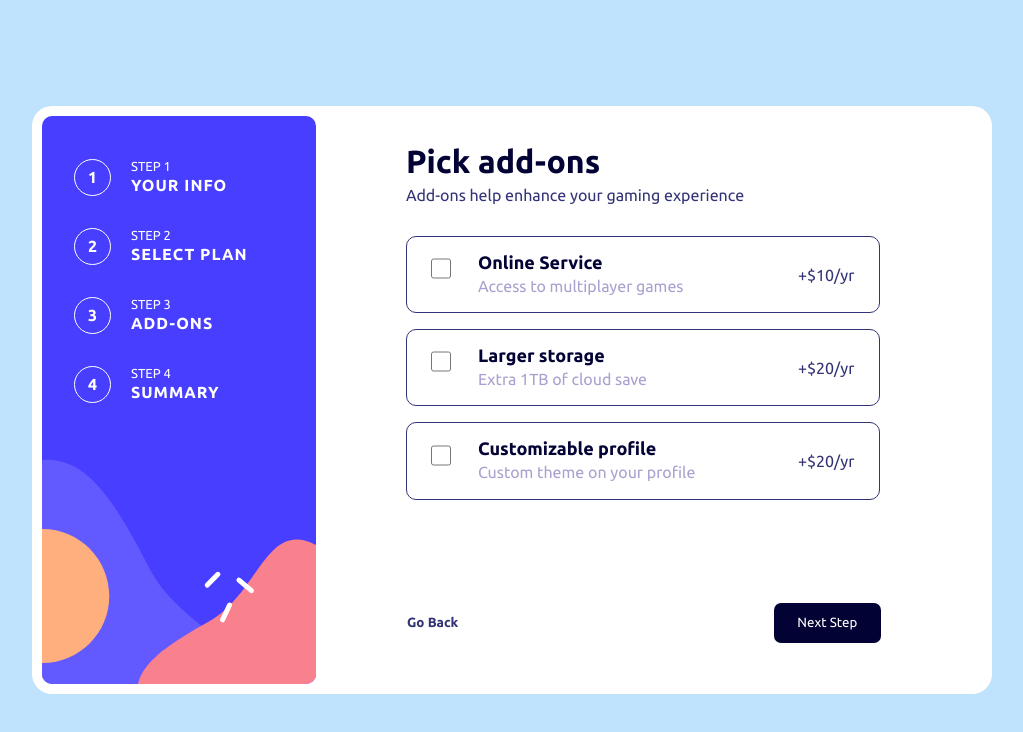
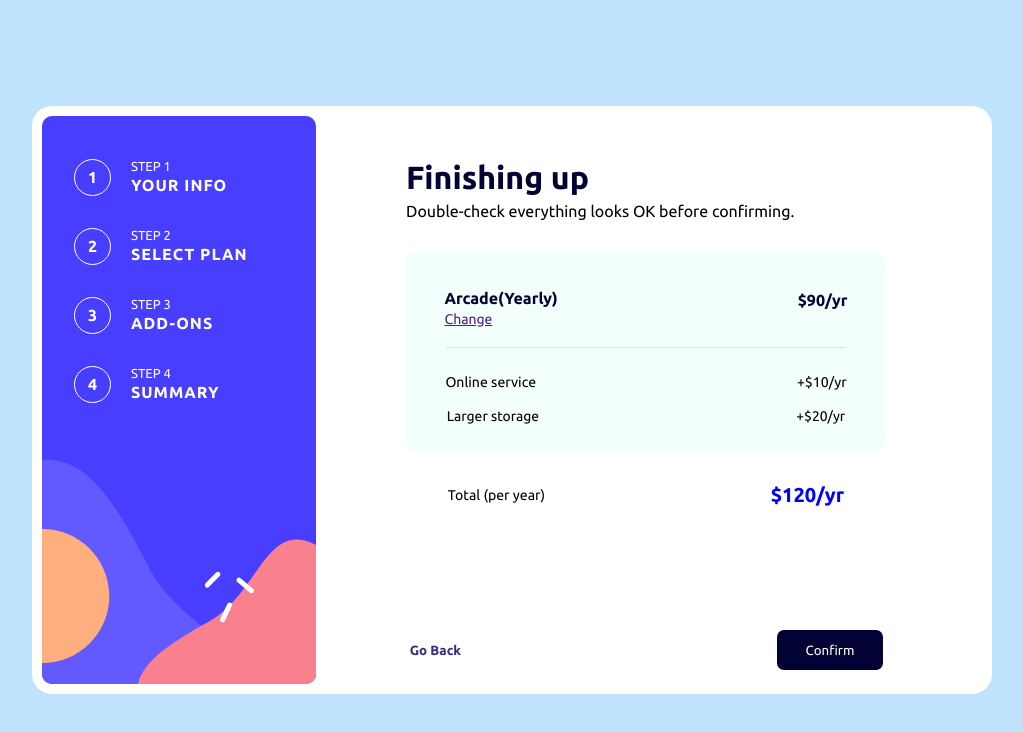
Before and after one commit to therealtmmy/multi-step-form, a React (Create React App) app: page / in a window 1280 px wide. Shown: the top 732 px of the page, without its empty margins (128-1151 px from the left). Built offline with nearby package versions, Linux system fonts and the light colour scheme.

Commit message:
Built Summary

```diff
--- a/src/App.js
+++ b/src/App.js
@@ -4,6 +4,7 @@ import Info from "./Components/NavContent/Info";
 import ThankYou from "./Components/NavContent/ThankYou";
 import SelectPlan from "./Components/NavContent/SelectPlan";
 import PickAddOns from "./Components/NavContent/PickAddOns";
+import Summary from "./Components/NavContent/Summary";
 
 function App() {
   return (
@@ -11,9 +12,10 @@ function App() {
       <div className="App-content">
         <Sidebar />
         {/* <Info /> */}
+        {/* <SelectPlan /> */}
+        {/* <PickAddOns /> */}
         {/* <ThankYou /> */}
-        {/* <SelectPlan /> */}
-        <PickAddOns />
+        <Summary />
       </div>
     </div>
   );
--- /dev/null
+++ b/src/Components/NavContent/Summary.css
@@ -0,0 +1,78 @@
+.Summary {
+    margin-top: 2em;
+}
+
+.Arcade {
+        display: flex;
+    flex-direction: column;
+    align-items: center;
+    justify-content: center;
+    margin-top: 2em;
+    width: 30em;
+    height: 12em;
+    background-color: rgba(127, 255, 212, 0.1);
+    border-radius: 10px;
+    padding-top: 7px;
+}
+
+.Yearly {
+    display: flex;
+    flex-direction: row;
+    align-items: center;
+    justify-content: center;
+    gap: 15em;
+}
+
+.ArcHead > :first-child {
+    margin-bottom: 2px;
+        color: rgb(2, 2, 53);
+        font-weight: 600;
+}
+
+
+.ArcHead > :last-child {
+   font-size: 14px;
+}
+
+.Line {
+    margin-top: 20px;
+    width: 25em;
+    height: 1px;
+    background-color: rgba(0, 0, 0, 0.1);
+}
+
+.Yearly  > :last-child{
+      color: rgb(2, 2, 53);
+        font-weight: 600;
+}
+
+.Online {
+    display: flex;
+    gap: 18.5em;
+    margin-top: 12px;
+    font-size: 14.1px;
+    margin-bottom: -10px;
+}
+
+.Large {
+     display: flex;
+    gap: 18.5em;
+
+    font-size: 13.9px;
+}
+
+.Total {
+        display: flex;
+        align-items: center;
+        justify-content: center;
+    gap: 16em;
+    margin-top: 12px;
+    font-size: 14.1px;
+    margin-bottom: -10px;
+}
+
+.Total > :last-child {
+    color: blue;
+    font-weight: 700;
+    font-size: 20px;
+}
--- /dev/null
+++ b/src/Components/NavContent/Summary.jsx
@@ -0,0 +1,46 @@
+import React from "react";
+import "./Summary.css";
+
+const Summary = () => {
+  return (
+    <div className="Summary">
+      <h1>Finishing up</h1>
+      <p>Double-check everything looks OK before confirming.</p>
+
+      <div className="Arcade">
+        <div className="Yearly">
+          <div className="ArcHead">
+            <p>Arcade(Yearly)</p>
+            <a href="">Change</a>
+          </div>
+          <p>$90/yr</p>
+        </div>
+
+        <span className="Line"></span>
+
+        <div className="Online">
+          <p>Online service</p>
+          <p>+$10/yr</p>
+        </div>
+
+        <div className="Large">
+          <p>Larger storage</p>
+          <p>+$20/yr</p>
+        </div>
+      </div>
+
+      <div className="Total">
+        <p>Total (per year)</p>
+        <p>$120/yr</p>
+      </div>
+
+      <div className="Btn">
+        {" "}
+        <button>Go Back</button>
+        <button>Confirm</button>
+      </div>
+    </div>
+  );
+};
+
+export default Summary;
```
